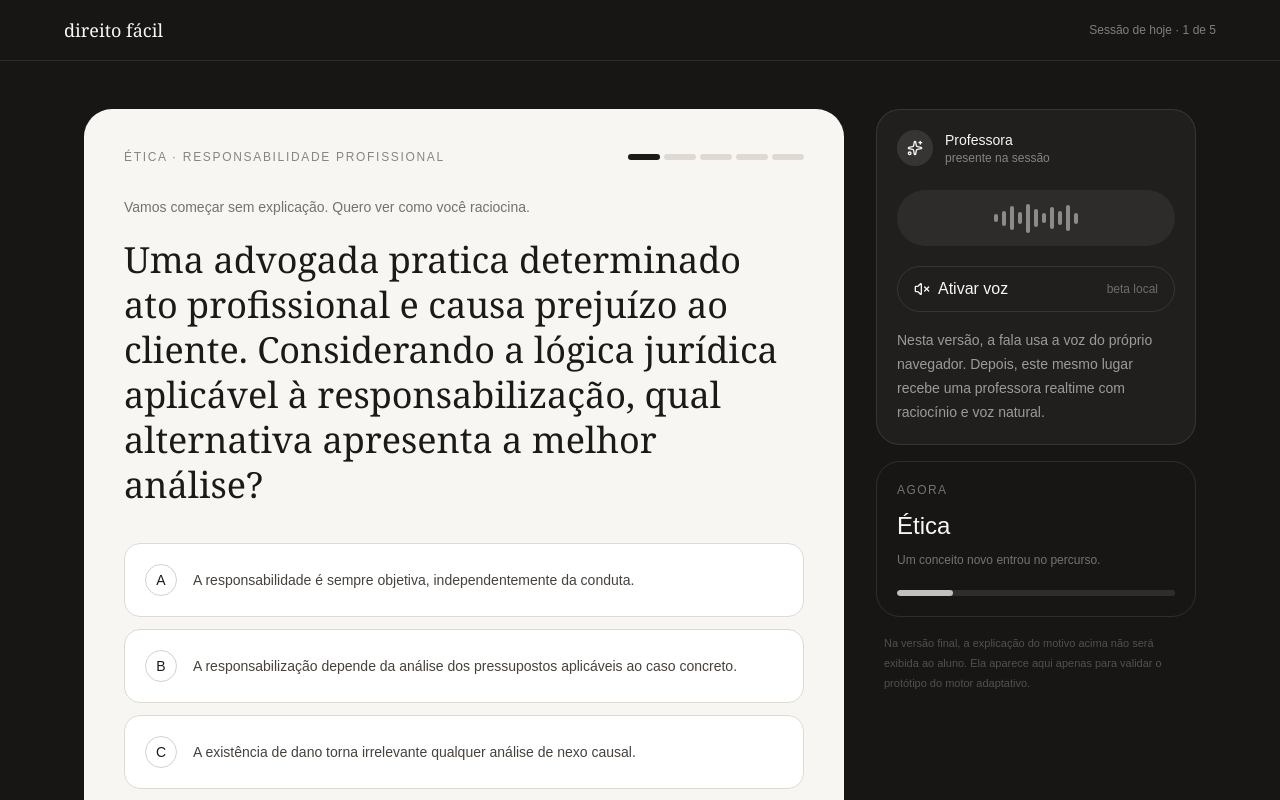
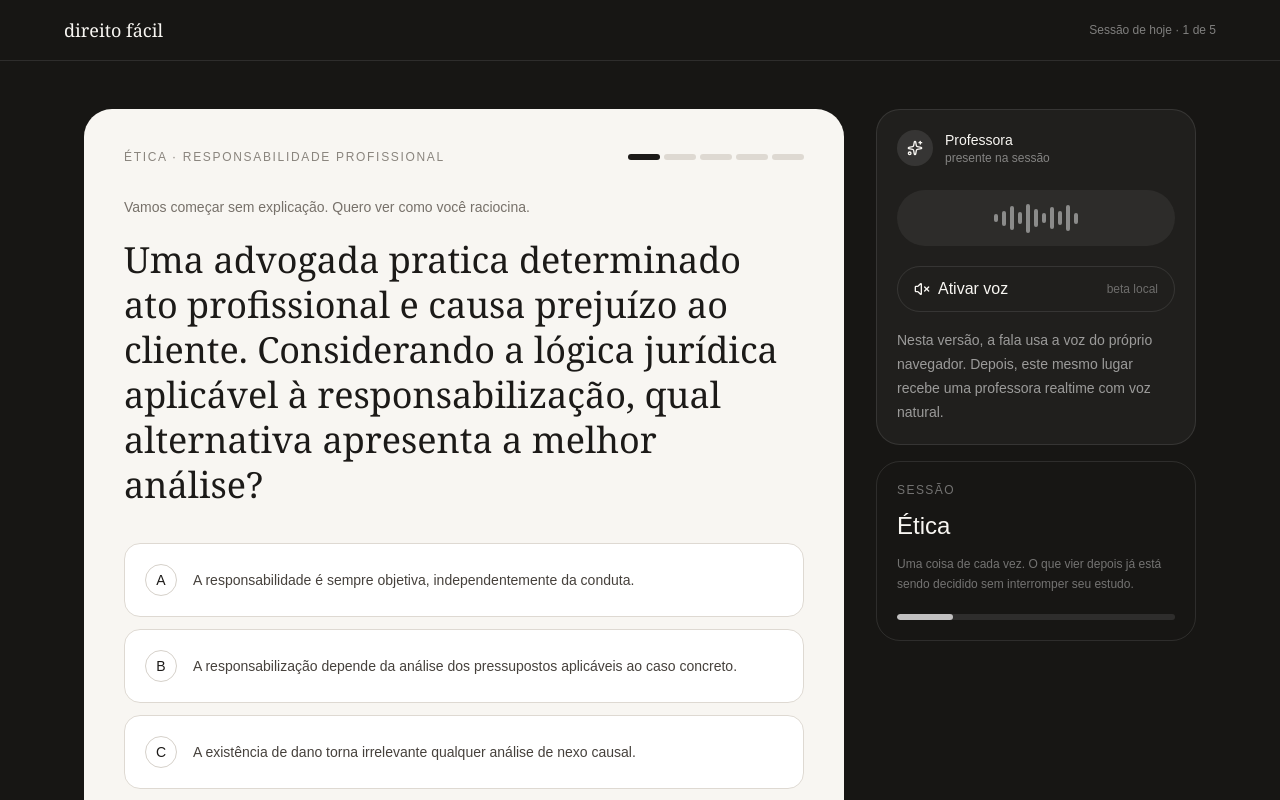
Before and after one commit to barbaracohenguilhem/direitofacil, a Next.js app: page /sessao/1 in a window 1280 px wide. Shown: the top 800 px of the page. Built offline with nearby package versions, Linux system fonts and the light colour scheme.

Commit message:
feat: make scheduled plan the single source of truth for study sessions

```diff
--- a/src/app/sessao/[id]/page.tsx
+++ b/src/app/sessao/[id]/page.tsx
@@ -13,11 +13,12 @@ import {
   saveLearnerState,
 } from '@/features/adaptive/engine';
 import type { AdaptiveQuestion, LearnerState, PlannedActivity, ReasoningSignal } from '@/features/adaptive/types';
-import { loadStudyPlan, localDateKey } from '@/features/planning/engine';
+import { loadStudyPlan, localDateKey, markDayDone } from '@/features/planning/engine';
 import { trackLearningEvent } from '@/features/telemetry/engine';
 import { useBrowserVoice } from '@/features/voice/use-browser-voice';
 
 type Stage = 'question' | 'why' | 'feedback' | 'explain' | 'materials';
+type SessionActivity = PlannedActivity & { minutes?: number };
 
 const signalCopy: Record<ReasoningSignal, string> = {
   solid: 'Seu raciocínio está consistente. Agora vamos levar essa lógica para outro contexto.',
@@ -27,12 +28,18 @@ const signalCopy: Record<ReasoningSignal, string> = {
   unknown: 'Tudo bem ainda não ter uma regra clara. A tentativa já nos mostra por onde começar.',
 };
 
+function formatMinutes(value?: number) {
+  if (!value) return null;
+  return `${value} min`;
+}
+
 export default function SessionPage() {
   const router = useRouter();
   const startedAt = useRef(Date.now());
   const sessionTracked = useRef(false);
   const [learner, setLearner] = useState<LearnerState | null>(null);
-  const [plan, setPlan] = useState<PlannedActivity[]>([]);
+  const [plan, setPlan] = useState<SessionActivity[]>([]);
+  const [scheduledMinutes, setScheduledMinutes] = useState<number | null>(null);
   const [index, setIndex] = useState(0);
   const [selected, setSelected] = useState<string | null>(null);
   const [stage, setStage] = useState<Stage>('question');
@@ -56,31 +63,42 @@ export default function SessionPage() {
     const state = loadLearnerState();
     const studyPlan = loadStudyPlan();
     const today = studyPlan?.days.find((day) => day.date === localDateKey() && day.status === 'planned');
-    const scheduled: PlannedActivity[] = (today?.blocks ?? [])
+
+    const scheduled: SessionActivity[] = (today?.blocks ?? [])
       .filter((block) => block.questionId)
       .map((block) => ({
         questionId: block.questionId as string,
         reason: block.adaptiveReason ?? 'new',
+        minutes: block.minutes,
       }));
 
     const fallbackLimit = Math.max(2, Math.min(5, today?.blocks.length || 5));
-    const fallback = buildNextActivities(state, fallbackLimit);
+    const fallback: SessionActivity[] = buildNextActivities(state, fallbackLimit);
     const nextPlan = scheduled.length ? scheduled : fallback;
 
     setLearner(state);
-    setPlan(nextPlan.length ? nextPlan : QUESTION_BANK.slice(0, 5).map((q) => ({ questionId: q.id, reason: 'new' as const })));
+    setScheduledMinutes(today?.plannedMinutes ?? null);
+    setPlan(
+      nextPlan.length
+        ? nextPlan
+        : QUESTION_BANK.slice(0, 5).map((question) => ({ questionId: question.id, reason: 'new' as const })),
+    );
 
     if (!sessionTracked.current) {
       sessionTracked.current = true;
       trackLearningEvent('session_started', {
         plannedMinutes: today?.plannedMinutes ?? null,
         scheduledActivities: nextPlan.length || fallbackLimit,
+        source: scheduled.length ? 'study-plan' : 'adaptive-fallback',
       });
     }
   }, []);
 
   const activity = plan[index];
-  const question = useMemo<AdaptiveQuestion | undefined>(() => activity ? getQuestion(activity.questionId) : undefined, [activity]);
+  const question = useMemo<AdaptiveQuestion | undefined>(
+    () => (activity ? getQuestion(activity.questionId) : undefined),
+    [activity],
+  );
 
   useEffect(() => {
     if (!teacherVoiceEnabled || !question || !speechOutputSupported) return;
@@ -183,11 +201,15 @@ export default function SessionPage() {
     stopListening();
     stopSpeaking();
     if (learner) finishSession(learner);
+
+    const studyPlan = loadStudyPlan();
+    if (studyPlan) markDayDone(studyPlan, localDateKey());
+
     router.push('/hoje?completed=1');
   }
 
   if (!question || !learner) {
-    return <main className="min-h-dvh bg-[#171614] text-white flex items-center justify-center"><div className="text-sm text-white/50">Preparando sua sessão…</div></main>;
+    return <main className="flex min-h-dvh items-center justify-center bg-[#171614] text-white"><div className="text-sm text-white/50">Preparando sua sessão…</div></main>;
   }
 
   const selectedOption = question.options.find((option) => option.id === selected);
@@ -196,9 +218,12 @@ export default function SessionPage() {
   return (
     <main className="min-h-dvh bg-[#171614] text-[#f8f6f2]">
       <header className="border-b border-white/10 px-5 py-4 md:px-8">
-        <div className="mx-auto flex max-w-6xl items-center justify-between">
+        <div className="mx-auto flex max-w-6xl items-center justify-between gap-4">
           <div className="serif text-lg">direito fácil</div>
-          <div className="text-xs text-white/45">Sessão de hoje · {index + 1} de {plan.length}</div>
+          <div className="text-right text-xs text-white/45">
+            Sessão de hoje · {index + 1} de {plan.length}
+            {scheduledMinutes ? ` · ${scheduledMinutes} min` : ''}
+          </div>
         </div>
       </header>
 
@@ -206,7 +231,7 @@ export default function SessionPage() {
         <section className="flex min-h-[620px] flex-col rounded-[28px] bg-[#f8f6f2] p-6 text-[#1c1a18] md:p-10">
           <div className="mb-8 flex items-center justify-between gap-6">
             <span className="text-xs uppercase tracking-[.14em] text-[#8a857e]">{question.subject} · {question.conceptLabel}</span>
-            <div className="flex gap-1">{plan.map((_, i) => <span key={i} className={`h-1.5 w-8 rounded-full ${i <= index ? 'bg-[#1c1a18]' : 'bg-[#ded9d2]'}`} />)}</div>
+            <div className="flex gap-1">{plan.map((_, itemIndex) => <span key={itemIndex} className={`h-1.5 w-8 rounded-full ${itemIndex <= index ? 'bg-[#1c1a18]' : 'bg-[#ded9d2]'}`} />)}</div>
           </div>
 
           {stage === 'question' && (
@@ -229,7 +254,7 @@ export default function SessionPage() {
               <p className="text-sm text-[#77716a]">Você marcou {selected}.</p>
               <h1 className="serif mt-3 text-4xl md:text-5xl">Por quê?</h1>
               <p className="mt-4 max-w-2xl text-sm leading-6 text-[#77716a]">Não precisa escrever bonito. Queremos entender o caminho que te levou até essa alternativa.</p>
-              <textarea value={reasoning} onChange={(e) => setReasoning(e.target.value)} placeholder="Eu escolhi essa porque..." className="mt-8 min-h-[170px] w-full rounded-2xl border border-[#ded9d2] bg-white p-5 text-base outline-none transition focus:border-[#8f8880]" />
+              <textarea value={reasoning} onChange={(event) => setReasoning(event.target.value)} placeholder="Eu escolhi essa porque..." className="mt-8 min-h-[170px] w-full rounded-2xl border border-[#ded9d2] bg-white p-5 text-base outline-none transition focus:border-[#8f8880]" />
               <div className="mt-4 flex flex-wrap gap-3">
                 <button type="button" onClick={toggleListening} disabled={!speechInputSupported} className={`flex items-center gap-2 rounded-full border px-4 py-2.5 text-sm transition disabled:opacity-40 ${listening ? 'border-[#1c1a18] bg-[#1c1a18] text-white' : 'border-[#ded9d2] bg-white'}`}><Mic className="h-4 w-4" /> {listening ? 'Ouvindo…' : speechInputSupported ? 'Responder falando' : 'Voz indisponível'}</button>
                 <button type="button" className="flex items-center gap-2 rounded-full border border-[#ded9d2] bg-white px-4 py-2.5 text-sm"><PenLine className="h-4 w-4" /> Escrever</button>
@@ -287,7 +312,7 @@ export default function SessionPage() {
             <div className="fade-in flex flex-1 flex-col">
               <p className="text-sm text-[#77716a]">Sessão concluída.</p>
               <h1 className="serif mt-3 max-w-3xl text-4xl leading-tight md:text-5xl">A explicação termina. A memória não.</h1>
-              <p className="mt-5 max-w-2xl text-sm leading-6 text-[#77716a]">Seu próximo percurso já foi recalculado em silêncio. Antes de sair, leve só o que vale revisar.</p>
+              <p className="mt-5 max-w-2xl text-sm leading-6 text-[#77716a]">O que aconteceu aqui já foi incorporado ao próximo percurso. Você não precisa decidir o que revisar.</p>
               <div className="mt-10 grid gap-4 md:grid-cols-2">
                 <div className="rounded-2xl border border-[#ded9d2] bg-white p-5"><FileText className="h-5 w-5" /><div className="mt-6 text-lg">Resumo da sessão</div><p className="mt-2 text-sm leading-6 text-[#77716a]">Regras essenciais das questões vistas hoje, sem transformar isso em apostila infinita.</p></div>
                 <div className="rounded-2xl border border-[#ded9d2] bg-white p-5"><BookOpenText className="h-5 w-5" /><div className="mt-6 text-lg">Mapa mental</div><p className="mt-2 text-sm leading-6 text-[#77716a]">Conexões entre conceitos, exceções e os padrões de alternativa que apareceram.</p></div>
@@ -300,20 +325,25 @@ export default function SessionPage() {
         <aside className="flex flex-col gap-4">
           <div className="rounded-[24px] border border-white/10 bg-white/[.04] p-5">
             <div className="flex items-center gap-3"><div className="flex h-9 w-9 items-center justify-center rounded-full bg-white/10"><Sparkles className="h-4 w-4" /></div><div><div className="text-sm">Professora</div><div className="text-xs text-white/45">presente na sessão</div></div></div>
-            <div className="mt-6 h-14 rounded-full bg-white/[.06] p-2"><div className="flex h-full items-center justify-center gap-1">{[8,15,24,12,29,18,10,22,14,26,11].map((h,i)=><span key={i} className="w-1 rounded-full bg-white/45" style={{height:h}} />)}</div></div>
+            <div className="mt-6 h-14 rounded-full bg-white/[.06] p-2"><div className="flex h-full items-center justify-center gap-1">{[8,15,24,12,29,18,10,22,14,26,11].map((height, waveIndex)=><span key={waveIndex} className="w-1 rounded-full bg-white/45" style={{height}} />)}</div></div>
             <button onClick={toggleTeacherVoice} disabled={!speechOutputSupported} className={`mt-5 flex w-full items-center justify-between rounded-full border px-4 py-2.5 text-sm transition disabled:opacity-35 ${teacherVoiceEnabled ? 'border-white/30 bg-white/10' : 'border-white/10'}`}>
               <span className="flex items-center gap-2">{teacherVoiceEnabled ? <Volume2 className="h-4 w-4" /> : <VolumeX className="h-4 w-4" />}{teacherVoiceEnabled ? 'Voz ativa' : speechOutputSupported ? 'Ativar voz' : 'Voz indisponível'}</span>
               <span className="text-xs text-white/35">beta local</span>
             </button>
-            <p className="mt-4 text-sm leading-6 text-white/55">Nesta versão, a fala usa a voz do próprio navegador. Depois, este mesmo lugar recebe uma professora realtime com raciocínio e voz natural.</p>
+            <p className="mt-4 text-sm leading-6 text-white/55">Nesta versão, a fala usa a voz do próprio navegador. Depois, este mesmo lugar recebe uma professora realtime com voz natural.</p>
           </div>
+
           <div className="rounded-[24px] border border-white/10 p-5">
-            <div className="text-xs uppercase tracking-[.12em] text-white/40">Agora</div>
-            <div className="mt-3 text-2xl">{question.subject}</div>
-            <p className="mt-2 text-xs leading-5 text-white/40">{activity.reason === 'reinforce' ? 'Este conceito reapareceu porque ainda merece reforço.' : activity.reason === 'retention' ? 'Uma revisão entrou no momento certo.' : activity.reason === 'transfer' ? 'A mesma lógica voltou em outro contexto.' : 'Um conceito novo entrou no percurso.'}</p>
+            <div className="flex items-center justify-between gap-4">
+              <div>
+                <div className="text-xs uppercase tracking-[.12em] text-white/40">Sessão</div>
+                <div className="mt-3 text-2xl">{question.subject}</div>
+              </div>
+              {activity.minutes ? <div className="text-sm text-white/45">{formatMinutes(activity.minutes)}</div> : null}
+            </div>
+            <p className="mt-3 text-xs leading-5 text-white/40">Uma coisa de cada vez. O que vier depois já está sendo decidido sem interromper seu estudo.</p>
             <div className="mt-5 h-1.5 overflow-hidden rounded-full bg-white/10"><div className="h-full rounded-full bg-white/70" style={{width: `${((index + 1) / plan.length) * 100}%`}} /></div>
           </div>
-          <p className="px-2 text-[11px] leading-5 text-white/25">Na versão final, a explicação do motivo acima não será exibida ao aluno. Ela aparece aqui apenas para validar o protótipo do motor adaptativo.</p>
         </aside>
       </div>
     </main>
```
